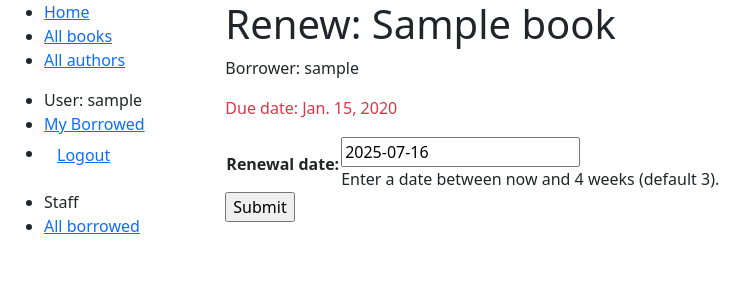
After one commit to jbarcelo/django_local_library, a Django app: page /catalog/book/00000000-0000-0000-0000-000000000001/renew/ in a window 1280 px wide. The commit adds this page. Shown: the top 300 px of the page, without its empty margins (0-756 px from the left). Run offline with Django 5.2, Linux system fonts and the light colour scheme; a user stored in the database is signed in; tables that the repository leaves empty hold one stand-in row (values such as "Sample post").

Commit message:
Adds a form for book renewal

```diff
--- /dev/null
+++ b/django_test/locallibrary/catalog/forms.py
@@ -0,0 +1,23 @@
+import datetime
+
+from django import forms
+
+from django.core.exceptions import ValidationError
+from django.utils.translation import gettext_lazy as _
+
+class RenewBookForm(forms.Form):
+    renewal_date = forms.DateField(help_text="Enter a date between now and 4 weeks (default 3).")
+
+    def clean_renewal_date(self):
+        data = self.cleaned_data['renewal_date']
+
+        # Check if a date is not in the past.
+        if data < datetime.date.today():
+            raise ValidationError(_('Invalid date - renewal in past'))
+
+        # Check if a date is in the allowed range (+4 weeks from today).
+        if data > datetime.date.today() + datetime.timedelta(weeks=4):
+            raise ValidationError(_('Invalid date - renewal more than 4 weeks ahead'))
+
+        # Remember to always return the cleaned data.
+        return data
--- /dev/null
+++ b/django_test/locallibrary/catalog/templates/catalog/book_renew_librarian.html
@@ -0,0 +1,15 @@
+{% extends "base_generic.html" %}
+
+{% block content %}
+  <h1>Renew: {{ book_instance.book.title }}</h1>
+  <p>Borrower: {{ book_instance.borrower }}</p>
+  <p {% if book_instance.is_overdue %} class="text-danger"{% endif %} >Due date: {{ book_instance.due_back }}</p>
+
+  <form action="" method="post">
+    {% csrf_token %}
+    <table>
+    {{ form.as_table }}
+    </table>
+    <input type="submit" value="Submit">
+  </form>
+{% endblock %}
--- a/django_test/locallibrary/catalog/templates/catalog/bookinstance_list_borrowed_user.html
+++ b/django_test/locallibrary/catalog/templates/catalog/bookinstance_list_borrowed_user.html
@@ -12,6 +12,7 @@
         {% if user.is_staff %}
         - {{ bookinst.borrower }}
         {% endif %}
+        {% if perms.catalog.can_mark_returned %}- <a href="{% url 'renew-book-librarian' bookinst.id %}">Renew</a>{% endif %}
       </li>
       {% endfor %}
     </ul>
--- a/django_test/locallibrary/catalog/urls.py
+++ b/django_test/locallibrary/catalog/urls.py
@@ -9,4 +9,5 @@ urlpatterns = [
     path('author/<int:pk>', views.AuthorDetailView.as_view(), name='author-detail'),
     path('mybooks/', views.LoanedBooksByUserListView.as_view(), name='my-borrowed'),
     path('borrowed/', views.BorrowedView.as_view(), name='borrowed'),
+    path('book/<uuid:pk>/renew/', views.renew_book_librarian, name='renew-book-librarian'),
 ]
--- a/django_test/locallibrary/catalog/views.py
+++ b/django_test/locallibrary/catalog/views.py
@@ -1,9 +1,15 @@
-from django.shortcuts import render
+import datetime
+
+from django.contrib.auth.decorators import login_required, permission_required
+from django.shortcuts import render, get_object_or_404
 from django.views import generic
 from django.contrib.auth.mixins import LoginRequiredMixin
 from django.contrib.auth.mixins import PermissionRequiredMixin
+from django.http import HttpResponseRedirect
+from django.urls import reverse
 
 from .models import Book, Author, BookInstance, Genre
+from catalog.forms import RenewBookForm
 
 def index(request):
     """View function for home page of site."""
@@ -78,3 +84,35 @@ class BorrowedView(PermissionRequiredMixin, generic.ListView):
             BookInstance.objects.filter(status__exact='o')
             .order_by('due_back')
         )
+
+@login_required
+@permission_required('catalog.can_mark_returned', raise_exception=True)
+def renew_book_librarian(request, pk):
+    book_instance = get_object_or_404(BookInstance, pk=pk)
+
+    # If this is a POST request then process the Form data
+    if request.method == 'POST':
+
+        # Create a form instance and populate it with data from the request (binding):
+        form = RenewBookForm(request.POST)
+
+        # Check if the form is valid:
+        if form.is_valid():
+            # process the data in form.cleaned_data as required (here we just write it to the model due_back field)
+            book_instance.due_back = form.cleaned_data['renewal_date']
+            book_instance.save()
+
+            # redirect to a new URL:
+            return HttpResponseRedirect(reverse('borrowed'))
+
+    # If this is a GET (or any other method) create the default form.
+    else:
+        proposed_renewal_date = datetime.date.today() + datetime.timedelta(weeks=3)
+        form = RenewBookForm(initial={'renewal_date': proposed_renewal_date})
+
+    context = {
+        'form': form,
+        'book_instance': book_instance,
+    }
+
+    return render(request, 'catalog/book_renew_librarian.html', context)
```
